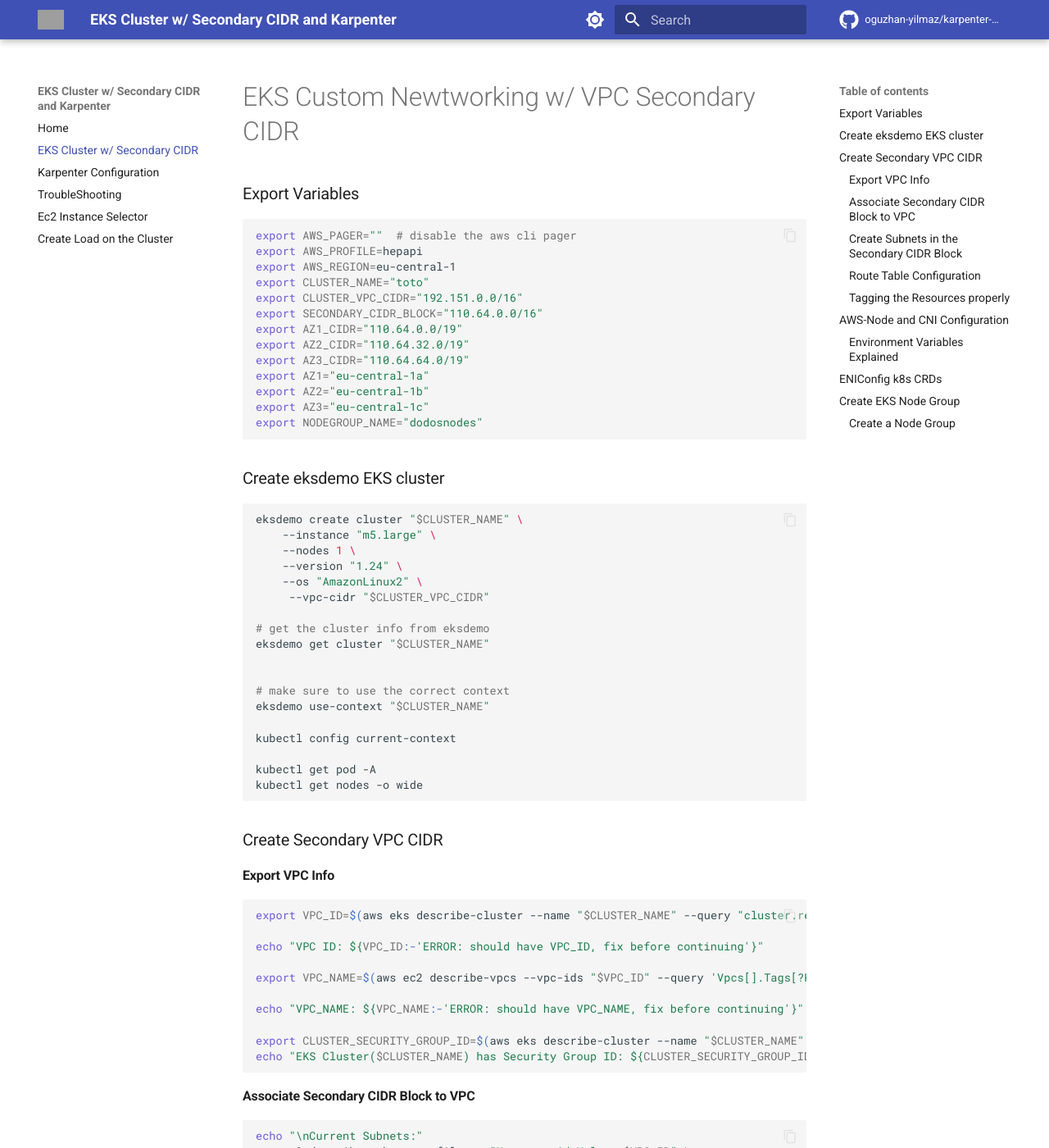
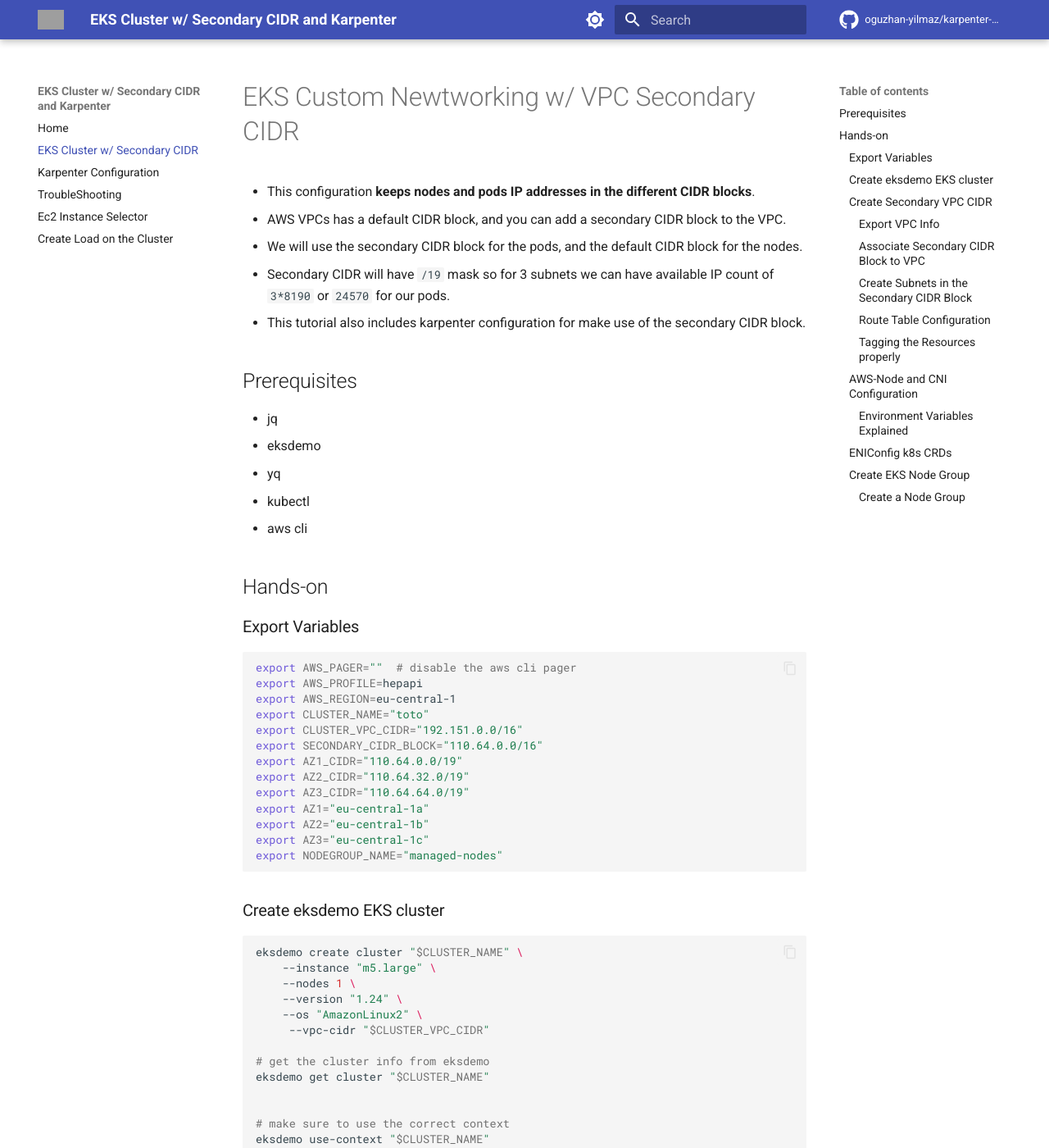
Before and after one commit to oguzhan-yilmaz/karpenter-eks-vpc-secondary-cidr, an MkDocs documentation site: the page built from docs/eks-custom-networking-vpc-secondary-cidr.md, in a window 1280 px wide and 1400 px high. Shown: the whole window at 82% size. Built offline with MkDocs 1.6.1 and Material for MkDocs 9.7.7, drawn with Linux system fonts in a browser that asks for light colours; comment, search, counter and statistics services are not loaded; grey boxes are pictures that could not be loaded.

Commit message:
update custom networking

````diff
--- a/docs/eks-custom-networking-vpc-secondary-cidr.md
+++ b/docs/eks-custom-networking-vpc-secondary-cidr.md
@@ -1,8 +1,22 @@
 # EKS Custom Newtworking w/ VPC Secondary CIDR
 
+- This configuration **keeps nodes and pods IP addresses in the different CIDR blocks**.
+- AWS VPCs has a default CIDR block, and you can add a secondary CIDR block to the VPC.
+- We will use the secondary CIDR block for the pods, and the default CIDR block for the nodes.
+- Secondary CIDR will have `/19` mask so for 3 subnets we can have available IP count of `3*8190` or `24570` for our pods.
+- This tutorial also includes karpenter configuration for make use of the secondary CIDR block.
 
+## Prerequisites
+- jq
+- eksdemo
+- yq
+- kubectl
+- aws cli
+
+## Hands-on
 
 ### Export Variables
+
 ```bash
 export AWS_PAGER=""  # disable the aws cli pager
 export AWS_PROFILE=hepapi
@@ -16,8 +30,7 @@
 export AZ1="eu-central-1a"
 export AZ2="eu-central-1b"
 export AZ3="eu-central-1c"
-export NODEGROUP_NAME="dodosnodes"
-
+export NODEGROUP_NAME="managed-nodes"
 ```
 
 ### Create eksdemo EKS cluster
````
